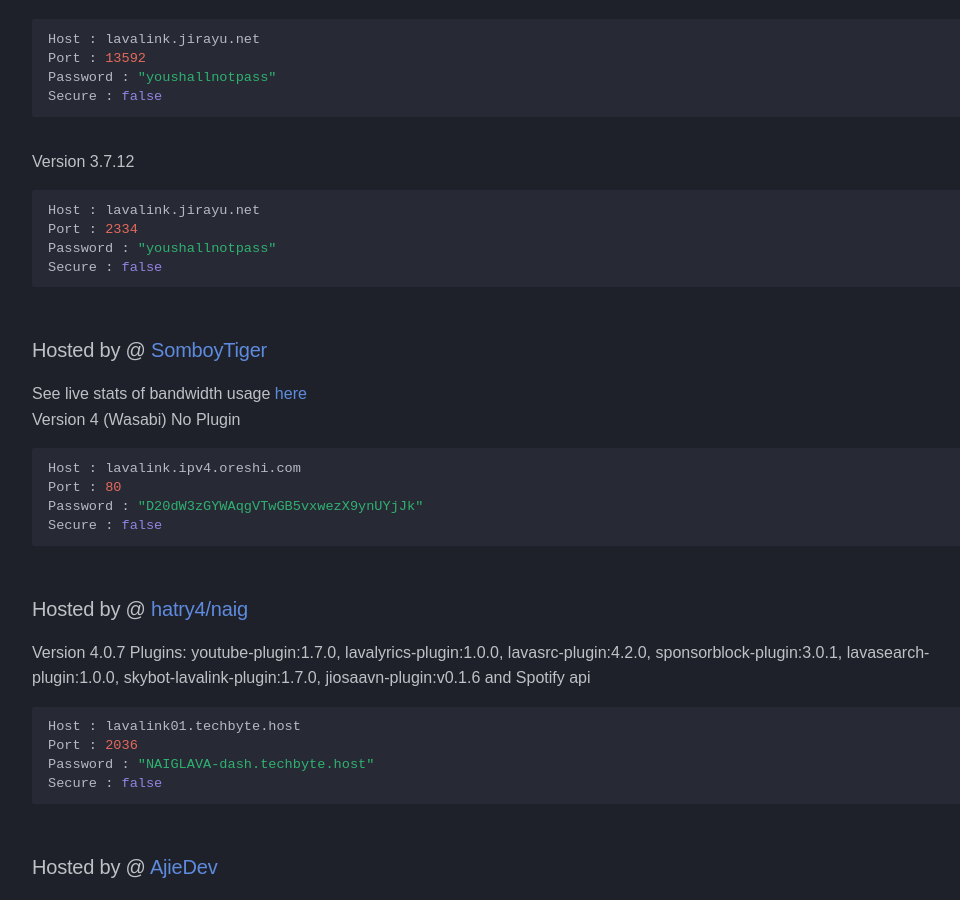
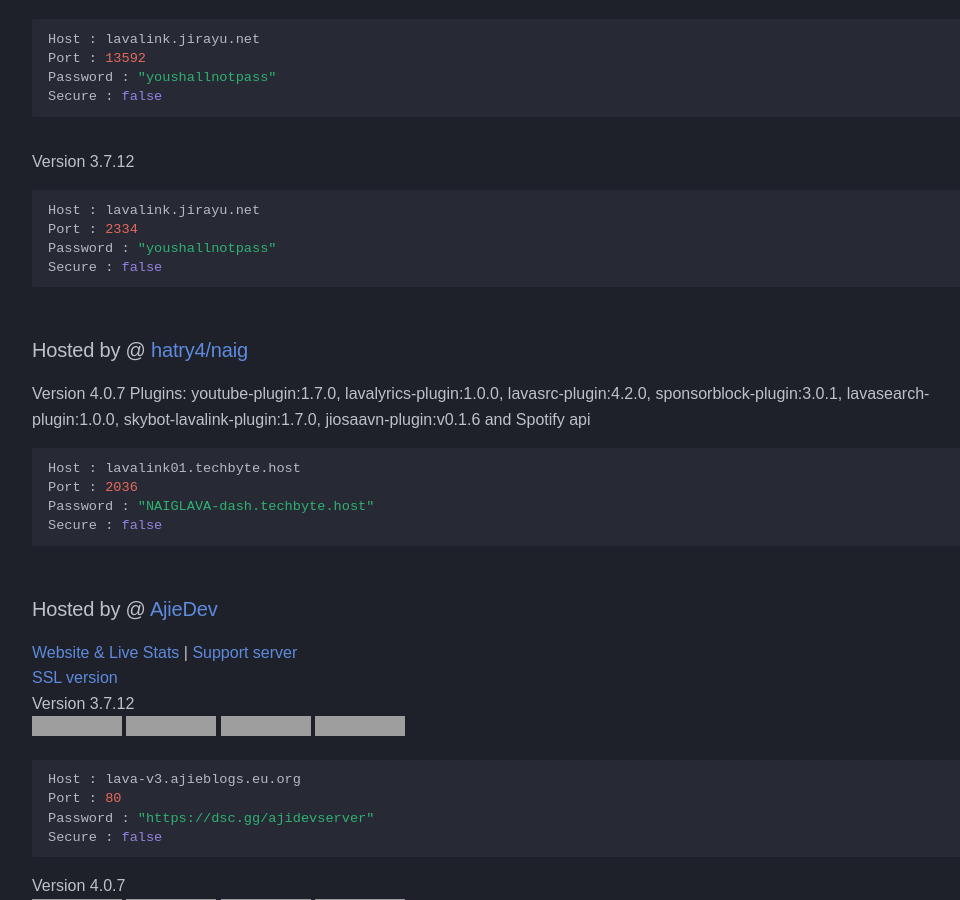
Before and after one commit to DarrenOfficial/lavalink-list, an MkDocs documentation site: the page built from docs/NoSSL/lavalink-without-ssl.md, in a window 1280 px wide and 900 px high, scrolled down 1683 px, cut to the strip 0-900 px from the top of the window. Shown: the whole strip, without its empty margins (14-974 px from the left). Built offline with MkDocs 1.6.1 and Material for MkDocs 9.7.7, drawn with Linux system fonts in a browser that asks for light colours; some web fonts are replaced; comment, search, counter and statistics services are not loaded; a style sheet for code colours, icons or effects is not loaded; some of the changed text lies outside the part shown; grey boxes are pictures that could not be loaded.

Commit message:
Update lavalink-without-ssl.md

````diff
--- a/docs/NoSSL/lavalink-without-ssl.md
+++ b/docs/NoSSL/lavalink-without-ssl.md
@@ -91,16 +91,6 @@ Version 3.7.12
 Host : lavalink.jirayu.net
 Port : 2334
 Password : "youshallnotpass"
-Secure : false
-```
-
-### Hosted by @ [SomboyTiger](https://chompubot.work)
-See live stats of bandwidth usage [here](https://status.oreshi.com/report/uptime/482451cc0d336b3823a57703b590b0ce/) <br />
-Version 4 (Wasabi) No Plugin
-```bash
-Host : lavalink.ipv4.oreshi.com
-Port : 80
-Password : "D20dW3zGYWAqgVTwGB5vxwezX9ynUYjJk"
 Secure : false
 ```
 
@@ -255,3 +245,13 @@ Port : 5000
 Password : "catfein"
 Secure : false
 ```
+
+### Hosted by @ [SomboyTiger](https://chompubot.work)
+See live stats of bandwidth usage [here](https://status.oreshi.com/report/uptime/482451cc0d336b3823a57703b590b0ce/) <br />
+Version 4 (Wasabi) No Plugin
+```bash
+Host : lavalink.ipv4.oreshi.com
+Port : 80
+Password : "D20dW3zGYWAqgVTwGB5vxwezX9ynUYjJk"
+Secure : false
+```
````
